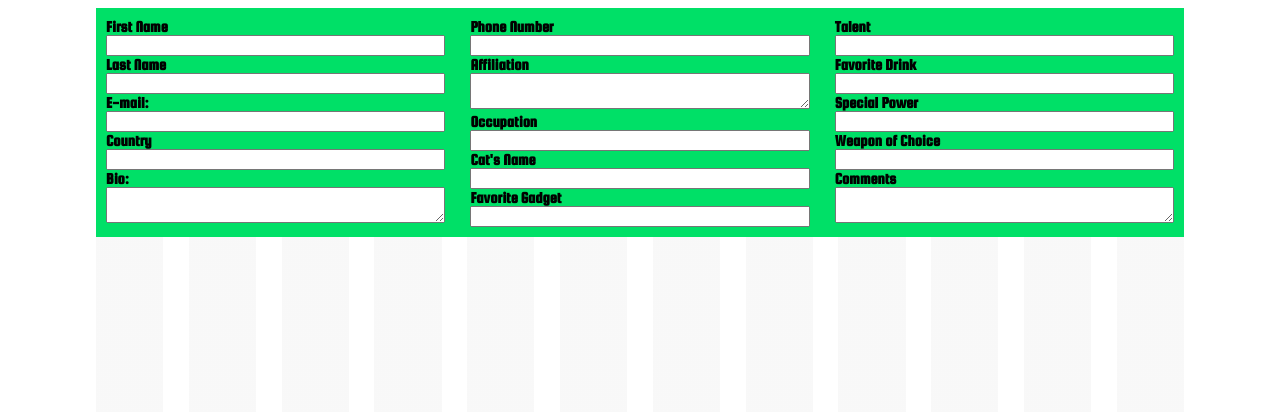
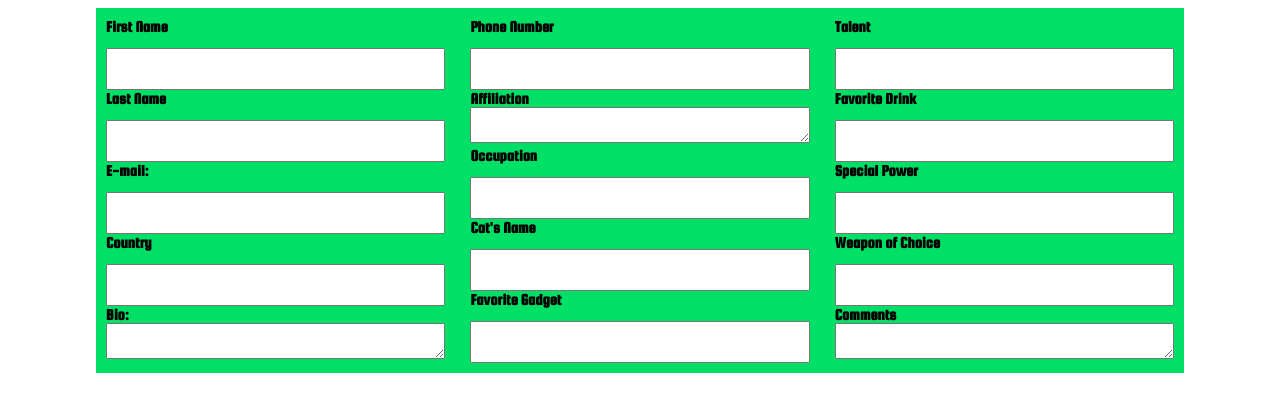
Before and after one commit to dstncharles/responsiv_forms, a plain HTML site: page index.html in a window 1280 px wide. Drawn offline with Linux system fonts and the light colour scheme.

Commit message:
removed grid

```diff
--- a/styles/main.scss
+++ b/styles/main.scss
@@ -1,5 +1,5 @@
 @import 'bourbon/bourbon';
-$visual-grid: true;
+/* \$visual-grid: true; */
 @import 'neat/neat';
 $tablet: new-breakpoint(min-width 501px max-width 840px 12);
 $mobile: new-breakpoint(max-width 500px);
@@ -24,7 +24,10 @@ label {
   font-weight: 700;
 }
 input {
-
+  margin-top: 1em;
+  padding: 0.85em 0.15em;
+  width: 100%;
+  color: #595f6e;
 
 }
 .columnone,
@@ -40,6 +43,7 @@ input {
   @include span-columns(4);
   @include media($tablet) {
     @include span-columns(12);
+
   }
   @include media($mobile) {
     @include span-columns(12);
```
Also changed, not shown: styles/main.css, 1 other file.
